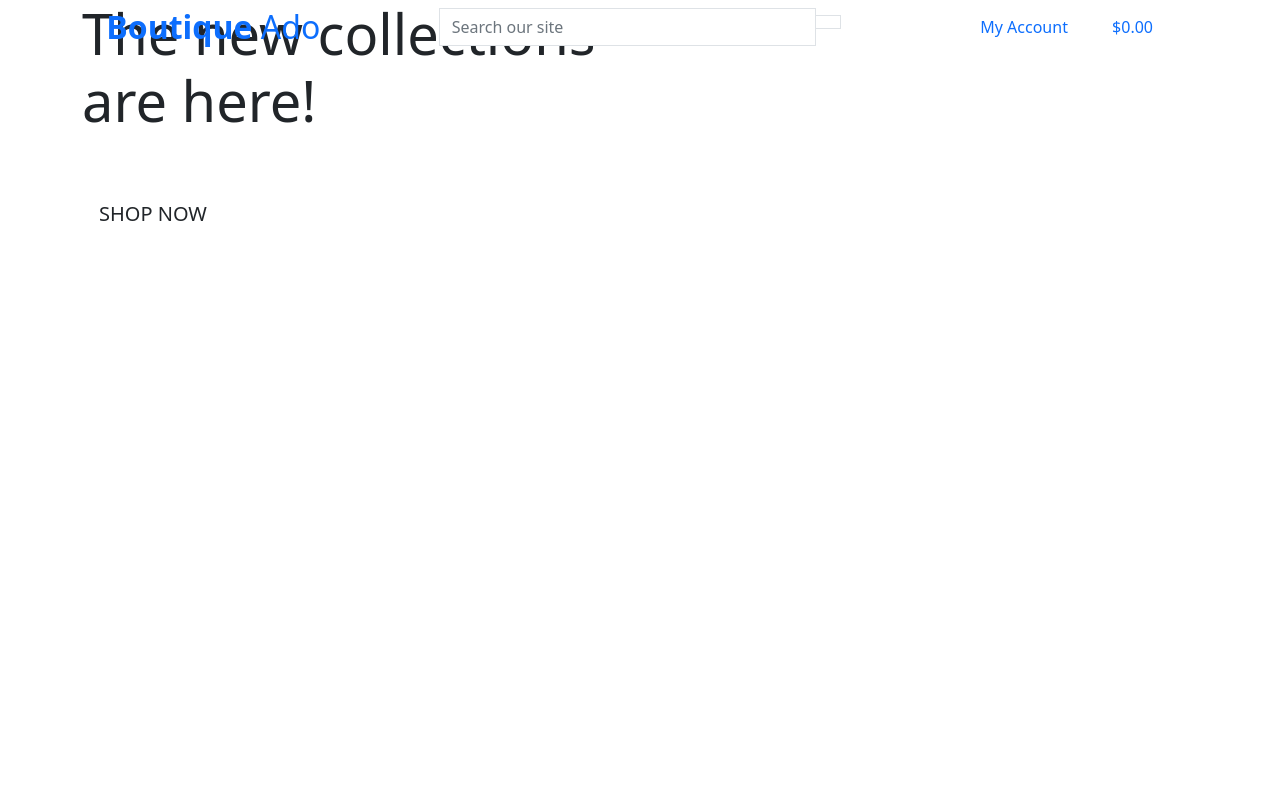
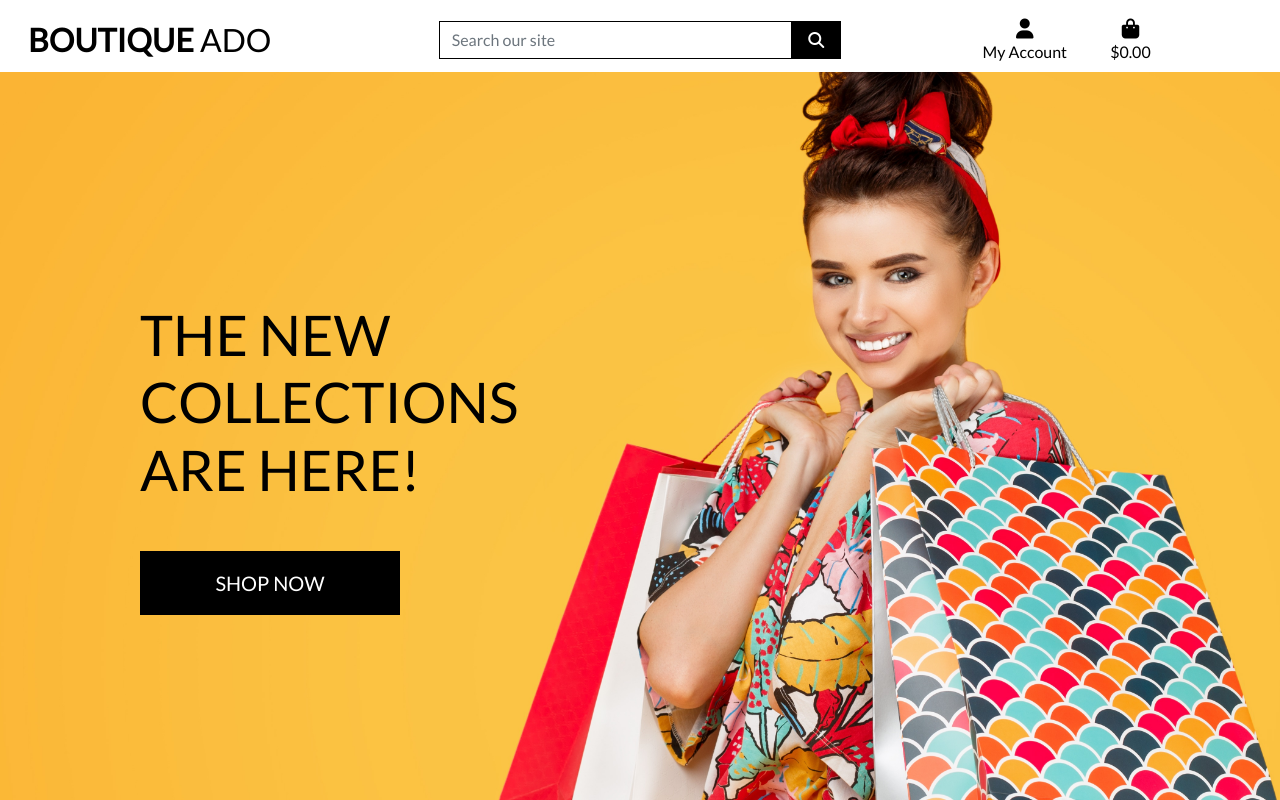
Before and after one commit to Gertobin11/ado_boutique_v1, a Django app: page / in a window 1280 px wide. Run offline with Django 3.2, Linux system fonts and the light colour scheme; some libraries are stand-ins or nearby versions.

Commit message:
added the background image and the functionality

```diff
--- a/ado_boutique/settings.py
+++ b/ado_boutique/settings.py
@@ -154,6 +154,10 @@ USE_TZ = True
 # https://docs.djangoproject.com/en/3.2/howto/static-files/
 
 STATIC_URL = '/static/'
+STATICFILES_DIRS = (os.path.join(BASE_DIR, "static"),)
+
+MEDIA_URL = '/media/'
+MEDIA_ROOT = os.path.join(BASE_DIR, 'media')
 
 # Default primary key field type
 # https://docs.djangoproject.com/en/3.2/ref/settings/#default-auto-field
--- a/ado_boutique/urls.py
+++ b/ado_boutique/urls.py
@@ -15,9 +15,11 @@ Including another URLconf
 """
 from django.contrib import admin
 from django.urls import path, include
+from django.conf import settings
+from django.conf.urls.static import static
 
 urlpatterns = [
     path('admin/', admin.site.urls),
     path("accounts/", include("allauth.urls")),
     path("", include("home.urls"))
-]
+] + static(settings.MEDIA_URL, document_root=settings.MEDIA_ROOT)
--- a/home/templates/home/index.html
+++ b/home/templates/home/index.html
@@ -3,8 +3,8 @@
 
 {% block page_header %}
     <div class="container header-container">
-        <div class="col">
-            <div class="row"></div>
+        <div class="row">
+            <div class="col"></div>
         </div>
     </div>
 {% endblock %}
--- /dev/null
+++ b/static/css/base.css
@@ -0,0 +1,83 @@
+  @import url('https://fonts.googleapis.com/css2?family=Lato&display=swap');
+
+  html {
+      height: 100%;
+  }
+
+  body {
+      background: url('/media/homepage_background_cropped.jpg') no-repeat center center fixed;
+      background-size: cover;
+      height: calc(100vh - 164px);
+      color: #555;
+      font-family: 'Lato';
+  }
+
+  /* from Bulma */
+  .icon {
+      align-items: center;
+      display: inline-flex;
+      justify-content: center;
+      height: 1.5rem;
+      width: 1.5rem;
+  }
+
+  .logo-font {
+      text-transform: uppercase;
+  }
+
+  .main-logo-link {
+      width: fit-content;
+  }
+
+  .shop-now-button {
+      background: black;
+      color: white;
+      min-width: 260px;
+  }
+
+  .btn-black {
+      background: black;
+      color: white;
+  }
+
+  .shop-now-button:hover,
+  .shop-now-button:active,
+  .shop-now-button:focus,
+  .btn-black:hover,
+  .btn-black:active,
+  .btn-black:focus {
+      background: #222;
+      color: white;
+  }
+
+  .text-black {
+      color: #000 !important;
+  }
+
+  .border-black {
+      border: 1px solid black !important;
+  }
+
+  /* -------------------------------- Media Queries */
+
+  /* Slightly larger container on xl screens */
+  @media (min-width: 1200px) {
+      .container {
+          max-width: 80%;
+      }
+  }
+
+  /* fixed top navbar only on medium and up */
+  @media (min-width: 992px) {
+      .fixed-top-desktop-only {
+          position: fixed;
+          top: 0;
+          right: 0;
+          left: 0;
+          z-index: 1030;
+      }
+
+      .header-container {
+          padding-top: 164px;
+      }
+  }
--- a/templates/base.html
+++ b/templates/base.html
@@ -14,8 +14,10 @@
       {% endblock %}
 
       {% block corecss %}
-          <link href="https://cdn.jsdelivr.net/npm/bootstrap@5.0.2/dist/css/bootstrap.min.css" rel="stylesheet"
+            <link href="https://cdn.jsdelivr.net/npm/bootstrap@5.0.2/dist/css/bootstrap.min.css" rel="stylesheet"
               integrity="sha384-EVSTQN3/azprG1Anm3QDgpJLIm9Nao0Yz1ztcQTwFspd3yD65VohhpuuCOmLASjC" crossorigin="anonymous">
+            <link rel="stylesheet" href="{% static 'css/base.css' %}">
+            <script src="https://kit.fontawesome.com/f0ca44b893.js" crossorigin="anonymous"></script>
       {% endblock %}
 
       {% block extra_css %}
@@ -26,7 +28,7 @@
 
   <body>
       <header class="container-fluid fixed-top">
-          <div class="row">
+          <div id="topnav" class="row bg-white pt-lg-2 d-none d-lg-flex">
               <div class="col-12 col-lg-4 my-auto py-1 py-lg-0 text-center text-lg-left">
                   <a href="{% url 'home' %}" class="nav-link main-logo-link">
                       <h2 class="logo-font text-black my-0"><strong>Boutique</strong> Ado</h2>
@@ -96,6 +98,9 @@
       </div>
     {% endif %}
 
+    {% block page_header %}
+    {% endblock %}
+
     {% block content %}
     {% endblock %}
 
```
Also changed, not shown: media/homepage_background_cropped.jpg (added).
